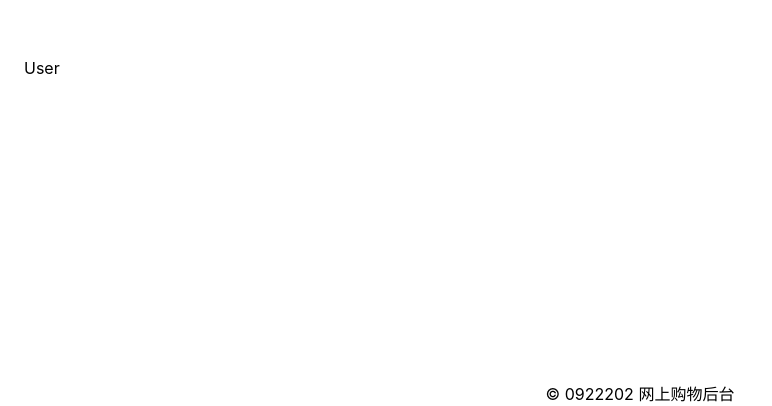
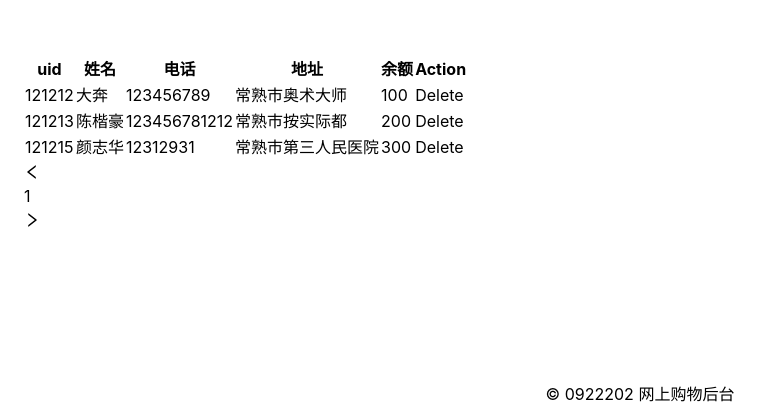
Before and after one commit to kongmingLatern/admin-react, a React (Create React App) app in the folder frontend/: page /user in a window 1280 px wide. Shown: the part 844-1250 px from the top of the page, without its empty margins (0-772 px from the left). Built offline with nearby package versions, Linux system fonts and the light colour scheme.

Commit message:
feat: add User.tsx

```diff
--- a/frontend/src/views/back/User.tsx
+++ b/frontend/src/views/back/User.tsx
@@ -1,3 +1,73 @@
-export default function User() {
-  return <div>User</div>
-}
+import { Space, Table, Tag } from 'antd'
+import type { ColumnsType } from 'antd/es/table'
+import React from 'react'
+import { UserType } from '../../type'
+
+const columns: ColumnsType<UserType> = [
+  {
+    title: 'uid',
+    dataIndex: 'uid',
+    key: 'uid',
+  },
+  {
+    title: '姓名',
+    dataIndex: 'name',
+    key: 'name',
+    render: text => <a>{text}</a>,
+  },
+  {
+    title: '电话',
+    dataIndex: 'tel',
+    key: 'tel',
+  },
+  {
+    title: '地址',
+    dataIndex: 'address',
+    key: 'address',
+  },
+  {
+    title: '余额',
+    key: 'balance',
+    dataIndex: 'balance',
+  },
+  {
+    title: 'Action',
+    key: 'action',
+    render: (_, record) => (
+      <Space size="middle">
+        <a>Delete</a>
+      </Space>
+    ),
+  },
+]
+
+const data: UserType[] = [
+  {
+    uid: '121212',
+    key: '1',
+    name: '大奔',
+    tel: '123456789',
+    address: '常熟市奥术大师',
+    balance: '100',
+  },
+  {
+    uid: '121213',
+    key: '2',
+    name: '陈楷豪',
+    tel: '123456781212',
+    address: '常熟市按实际都',
+    balance: '200',
+  },
+  {
+    uid: '121215',
+    key: '3',
+    name: '颜志华',
+    tel: '12312931',
+    address: '常熟市第三人民医院',
+    balance: '300',
+  },
+]
+
+const App: React.FC = () => <Table columns={columns} dataSource={data} />
+
+export default App
```
